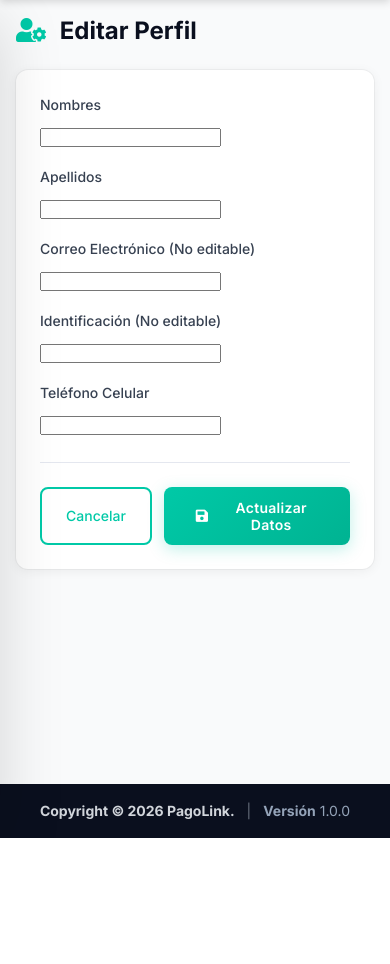
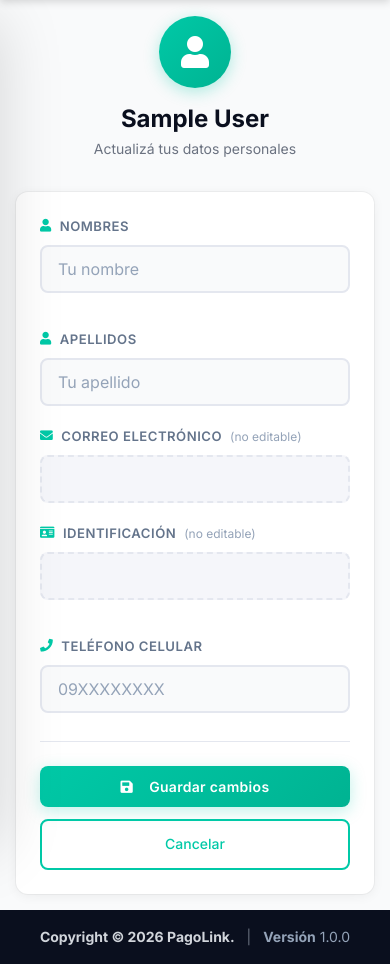
Before and after one commit to lennynT219/NewPagoLink, a Django app: template accounts/templates/accounts/profile_form.html in a window 390 px wide. Shown: the part 60-1024 px from the top of the page. Before the commit the page ends 898 px from the top, so only its background shows below. Run offline with Django 5.2, Linux system fonts and the light colour scheme; the template is opened without the code that fills it: values that come from a table or form of the project are taken from there, others are empty; the visitor is signed in with stand-in values (Sample User, id 1); some libraries are stand-ins or nearby versions.

Commit message:
fix(ui): redesign profile form with design-system inputs
- Replace Bootstrap form-control with design-system .input-modern
- Add input-modern widget attrs to UserProfileForm
- Redesign template: avatar header, icon labels, field groups
- Readonly fields styled with dashed border and gray background
- Responsive: stacked fields on mobile, full-width buttons
- 16 tests passing

```diff
--- a/accounts/forms.py
+++ b/accounts/forms.py
@@ -4,16 +4,47 @@ from .models import CustomUser
 
 class UserProfileForm(forms.ModelForm):
   """Formulario para editar datos básicos del usuario."""
-  firstname = forms.CharField(max_length=150, widget=forms.TextInput(attrs={'class': 'form-control'}))
-  lastname = forms.CharField(max_length=150, widget=forms.TextInput(attrs={'class': 'form-control'}))
-  phone = forms.CharField(max_length=10, widget=forms.TextInput(attrs={'class': 'form-control'}))
-  identification = forms.IntegerField(widget=forms.NumberInput(attrs={'class': 'form-control', 'readonly': 'readonly'}))
+  firstname = forms.CharField(
+    max_length=150,
+    widget=forms.TextInput(attrs={
+      'class': 'input-modern',
+      'placeholder': 'Tu nombre',
+      'autocomplete': 'given-name',
+    }),
+  )
+  lastname = forms.CharField(
+    max_length=150,
+    widget=forms.TextInput(attrs={
+      'class': 'input-modern',
+      'placeholder': 'Tu apellido',
+      'autocomplete': 'family-name',
+    }),
+  )
+  phone = forms.CharField(
+    max_length=10,
+    widget=forms.TextInput(attrs={
+      'class': 'input-modern',
+      'placeholder': '09XXXXXXXX',
+      'autocomplete': 'tel',
+    }),
+  )
+  identification = forms.IntegerField(
+    widget=forms.NumberInput(attrs={
+      'class': 'input-modern',
+      'readonly': 'readonly',
+      'style': 'background: var(--gray-100); color: var(--gray-500); cursor: not-allowed;',
+    }),
+  )
 
   class Meta:
     model = User
     fields = ['email']
     widgets = {
-      'email': forms.EmailInput(attrs={'class': 'form-control', 'readonly': 'readonly'}),
+      'email': forms.EmailInput(attrs={
+        'class': 'input-modern',
+        'readonly': 'readonly',
+        'style': 'background: var(--gray-100); color: var(--gray-500); cursor: not-allowed;',
+      }),
     }
 
   def __init__(self, *args, **kwargs):
--- a/accounts/templates/accounts/profile_form.html
+++ b/accounts/templates/accounts/profile_form.html
@@ -2,71 +2,187 @@
 
 {% block title %}Mi Perfil - PagoLink{% endblock %}
 
+{% block css %}
+<style>
+    .profile-container { max-width: 640px; margin: 0 auto; }
+
+    .profile-header {
+        text-align: center;
+        margin-bottom: var(--space-8);
+    }
+
+    .profile-avatar {
+        width: 72px;
+        height: 72px;
+        background: linear-gradient(135deg, var(--teal), var(--teal-dark));
+        border-radius: 50%;
+        display: flex;
+        align-items: center;
+        justify-content: center;
+        margin: 0 auto var(--space-4);
+        box-shadow: 0 4px 16px rgba(0, 201, 167, 0.3);
+    }
+
+    .profile-avatar i {
+        font-size: 32px;
+        color: var(--white);
+    }
+
+    .profile-header h1 {
+        font-size: var(--font-size-2xl);
+        font-weight: var(--font-weight-bold);
+        color: var(--navy-900);
+        margin: 0;
+    }
+
+    .profile-header p {
+        color: var(--gray-500);
+        font-size: var(--font-size-sm);
+        margin: var(--space-1) 0 0;
+    }
+
+    /* Field group */
+    .field-group {
+        margin-bottom: var(--space-5);
+    }
+
+    .field-group label {
+        display: flex;
+        align-items: center;
+        gap: var(--space-2);
+        font-size: 0.82rem;
+        font-weight: var(--font-weight-semibold);
+        color: var(--gray-600);
+        text-transform: uppercase;
+        letter-spacing: 0.5px;
+        margin-bottom: var(--space-2);
+    }
+
+    .field-group label i {
+        font-size: 0.8rem;
+        color: var(--teal);
+    }
+
+    .field-group .input-modern,
+    .field-group input.input-modern {
+        width: 100%;
+        height: 48px;
+    }
+
+    .field-group input[readonly] {
+        background: var(--gray-100) !important;
+        color: var(--gray-500) !important;
+        cursor: not-allowed;
+        border-style: dashed;
+    }
+
+    .field-row {
+        display: grid;
+        grid-template-columns: 1fr 1fr;
+        gap: var(--space-4);
+    }
+
+    .form-actions {
+        display: flex;
+        justify-content: flex-end;
+        gap: var(--space-3);
+        border-top: 1px solid var(--gray-200);
+        padding-top: var(--space-6);
+        margin-top: var(--space-2);
+    }
+
+    .form-actions .btn-secondary {
+        padding: 12px 24px;
+        font-size: var(--font-size-sm);
+        text-decoration: none;
+    }
+
+    .form-actions .btn-primary-auth {
+        padding: 12px 32px;
+        font-size: var(--font-size-sm);
+    }
+
+    @media (max-width: 576px) {
+        .field-row {
+            grid-template-columns: 1fr;
+        }
+
+        .form-actions {
+            flex-direction: column-reverse;
+        }
+
+        .form-actions .btn-secondary,
+        .form-actions .btn-primary-auth {
+            width: 100%;
+            text-align: center;
+        }
+    }
+</style>
+{% endblock %}
+
 {% block content %}
 
-<!-- Page Header -->
-<div class="mb-6">
-    <h1 style="font-size: var(--font-size-2xl); font-weight: var(--font-weight-bold); color: var(--navy-900);">
-        <i class="fas fa-user-cog" style="color: var(--teal); margin-right: var(--space-2);"></i>
-        Editar Perfil
-    </h1>
-</div>
+<div class="profile-container">
 
-<div style="max-width: 700px; margin: 0 auto;">
+    <div class="profile-header">
+        <div class="profile-avatar">
+            <i class="fas fa-user"></i>
+        </div>
+        <h1>{{ request.user.get_full_name|default:request.user.username }}</h1>
+        <p>Actualizá tus datos personales</p>
+    </div>
 
-    <!-- Profile Form Card -->
     <div class="card-modern">
-        <form method="post">
+        <form method="post" novalidate>
             {% csrf_token %}
 
-            <!-- Names row -->
-            <div style="display: grid; grid-template-columns: 1fr 1fr; gap: var(--space-4); margin-bottom: var(--space-4);">
-                <div>
-                    <label style="display: block; font-size: var(--font-size-sm); font-weight: var(--font-weight-medium); color: var(--gray-700); margin-bottom: var(--space-2);">
-                        Nombres
-                    </label>
+            <!-- Nombres + Apellidos -->
+            <div class="field-row">
+                <div class="field-group">
+                    <label><i class="fas fa-user"></i> Nombres</label>
                     {{ form.firstname }}
+                    {% if form.firstname.errors %}
+                        <small style="color: var(--danger);">{{ form.firstname.errors.0 }}</small>
+                    {% endif %}
                 </div>
-                <div>
-                    <label style="display: block; font-size: var(--font-size-sm); font-weight: var(--font-weight-medium); color: var(--gray-700); margin-bottom: var(--space-2);">
-                        Apellidos
-                    </label>
+                <div class="field-group">
+                    <label><i class="fas fa-user"></i> Apellidos</label>
                     {{ form.lastname }}
+                    {% if form.lastname.errors %}
+                        <small style="color: var(--danger);">{{ form.lastname.errors.0 }}</small>
+                    {% endif %}
                 </div>
             </div>
 
-            <!-- Email -->
-            <div style="margin-bottom: var(--space-4);">
-                <label style="display: block; font-size: var(--font-size-sm); font-weight: var(--font-weight-medium); color: var(--gray-700); margin-bottom: var(--space-2);">
-                    Correo Electrónico (No editable)
-                </label>
+            <!-- Email (readonly) -->
+            <div class="field-group">
+                <label><i class="fas fa-envelope"></i> Correo electrónico <span style="font-weight:400;text-transform:none;letter-spacing:0;font-size:0.75rem;color:var(--gray-400);">(no editable)</span></label>
                 {{ form.email }}
             </div>
 
-            <!-- Identification + Phone row -->
-            <div style="display: grid; grid-template-columns: 1fr 1fr; gap: var(--space-4); margin-bottom: var(--space-6);">
-                <div>
-                    <label style="display: block; font-size: var(--font-size-sm); font-weight: var(--font-weight-medium); color: var(--gray-700); margin-bottom: var(--space-2);">
-                        Identificación (No editable)
-                    </label>
+            <!-- Identificación + Teléfono -->
+            <div class="field-row">
+                <div class="field-group">
+                    <label><i class="fas fa-id-card"></i> Identificación <span style="font-weight:400;text-transform:none;letter-spacing:0;font-size:0.75rem;color:var(--gray-400);">(no editable)</span></label>
                     {{ form.identification }}
                 </div>
-                <div>
-                    <label style="display: block; font-size: var(--font-size-sm); font-weight: var(--font-weight-medium); color: var(--gray-700); margin-bottom: var(--space-2);">
-                        Teléfono Celular
-                    </label>
+                <div class="field-group">
+                    <label><i class="fas fa-phone"></i> Teléfono celular</label>
                     {{ form.phone }}
+                    {% if form.phone.errors %}
+                        <small style="color: var(--danger);">{{ form.phone.errors.0 }}</small>
+                    {% endif %}
                 </div>
             </div>
 
-            <!-- Buttons -->
-            <div style="display: flex; justify-content: flex-end; gap: var(--space-3); border-top: 1px solid var(--gray-200); padding-top: var(--space-6);">
-                <a href="{% url 'dashboard:dashboard' %}" class="btn-secondary" style="padding: 10px 24px; font-size: var(--font-size-sm);">
+            <!-- Botones -->
+            <div class="form-actions">
+                <a href="{% url 'dashboard:dashboard' %}" class="btn-secondary">
                     Cancelar
                 </a>
-                <button type="submit" class="btn-primary-auth" style="padding: 12px 32px; font-size: var(--font-size-sm);">
+                <button type="submit" class="btn-primary-auth">
                     <i class="fas fa-save" style="margin-right: var(--space-2);"></i>
-                    Actualizar Datos
+                    Guardar cambios
                 </button>
             </div>
         </form>
@@ -74,13 +190,4 @@
 
 </div>
 
-<!-- Responsive: stack form columns on mobile -->
-<style>
-    @media (max-width: 576px) {
-        div[style*="grid-template-columns: 1fr 1fr"] {
-            grid-template-columns: 1fr !important;
-        }
-    }
-</style>
-
 {% endblock %}
```
